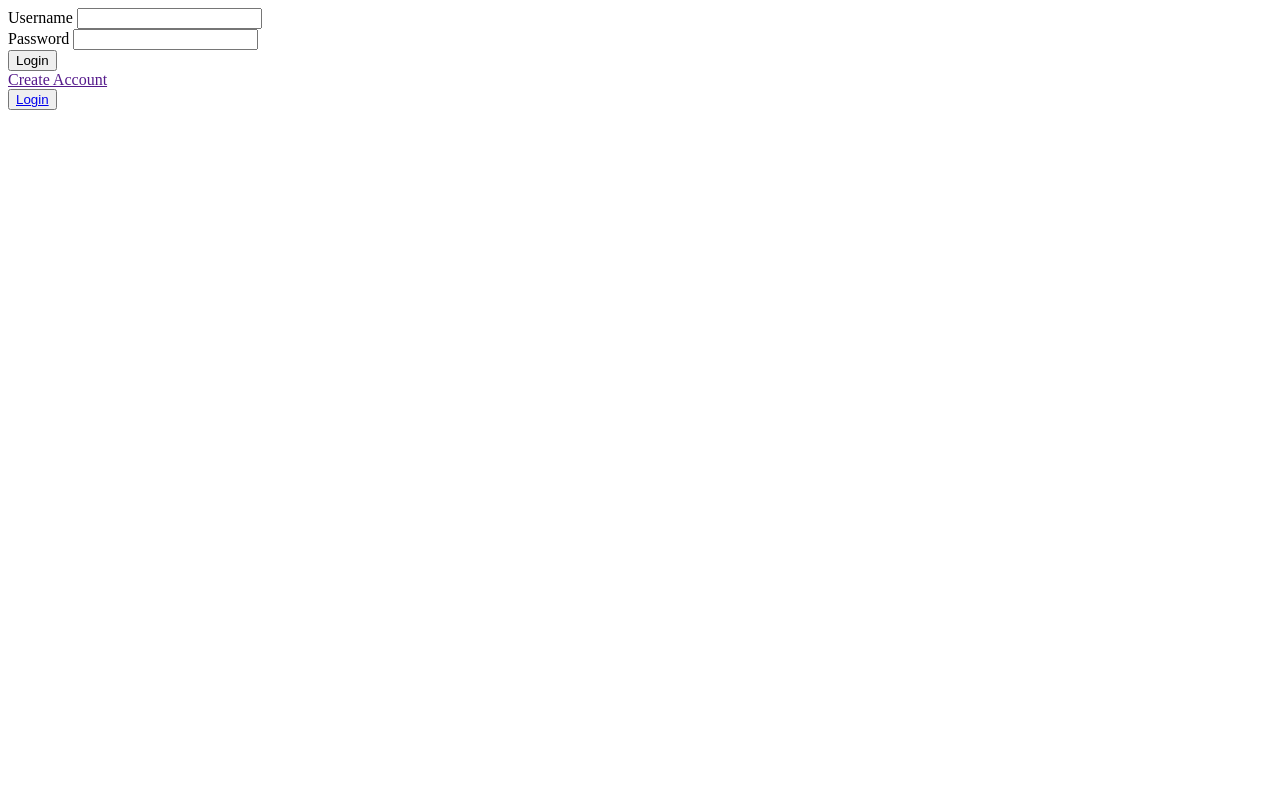
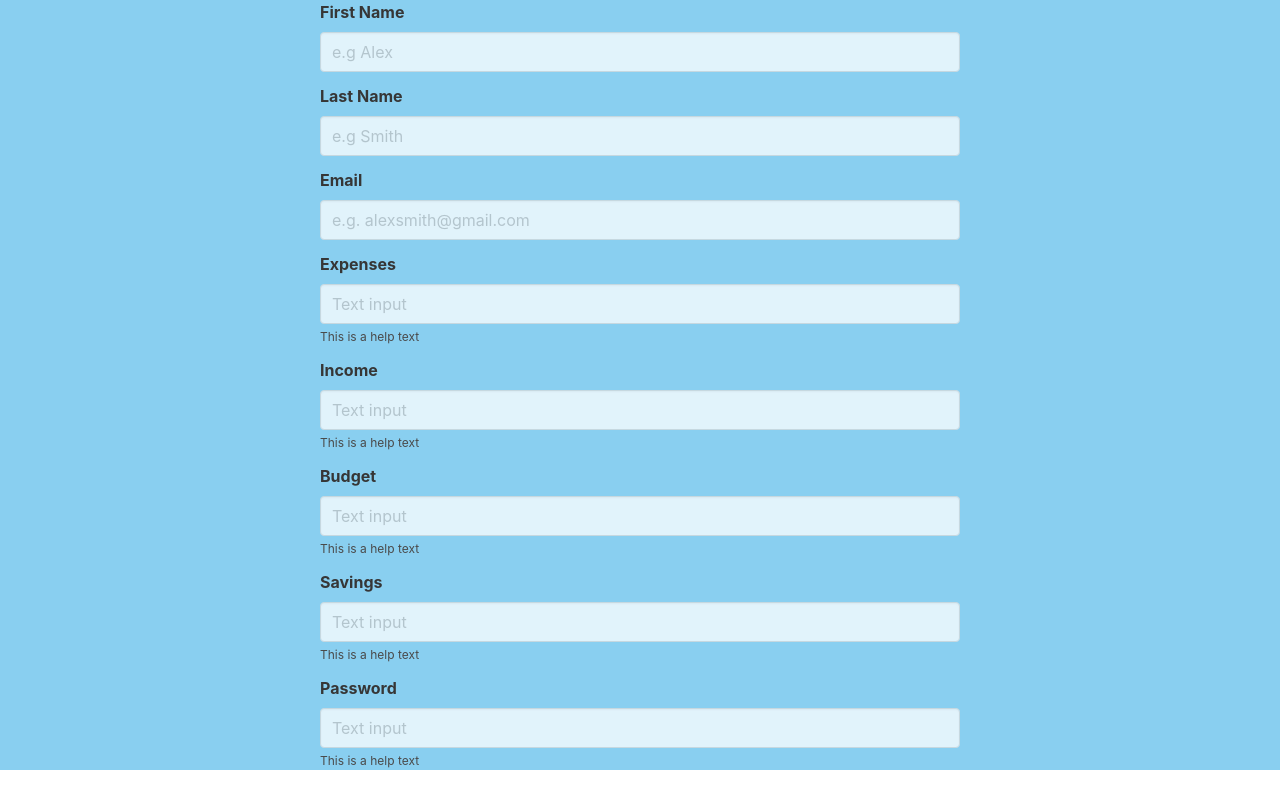
Before and after one commit to MarkGiddings202/CarGrail, a website: page views/html/loginPage.html in a window 1280 px wide. Drawn offline with nearby package versions, Linux system fonts and the light colour scheme.

Commit message:
mg/commit

```diff
--- a/db.js
+++ b/db.js
@@ -1,8 +1,9 @@
 const { Pool } = require("pg");
-require("dotenv").config();
 
 const pool = new Pool({
-  connectionString: process.env.DATABASE_URL
+  database: "CarGrail",
+  user: "postgres",
+  password: "",
 });
 
 module.exports = {
--- a/package.json
+++ b/package.json
@@ -20,9 +20,11 @@
   "homepage": "https://github.com/MarkGiddings202/CarGrail#readme",
   "dependencies": {
     "bcrypt": "^5.1.0",
+    "bulma": "^0.9.4",
     "cookie-parser": "^1.4.6",
     "cors": "^2.8.5",
     "dotenv": "^16.0.3",
+    "ejs": "^3.1.8",
     "express": "^4.18.2",
     "jsonwebtoken": "^8.5.1",
     "knex": "^2.3.0",
--- a/views/css/loginPage.css
+++ b/views/css/loginPage.css
@@ -41,6 +41,10 @@ img {
     border-radius: 10px;
     background-color: white;
     box-shadow: 20px black;
+}
+
+.sign-up-form {
+    width: 50%;
 
 }
 
--- a/views/html/loginPage.html
+++ b/views/html/loginPage.html
@@ -1,42 +1,74 @@
 <!DOCTYPE html>
-<html lang="en">
+<html>
+
 <head>
-    <meta charset="UTF-8">
-    <meta http-equiv="X-UA-Compatible" content="IE=edge">
-    <meta name="viewport" content="width=device-width, initial-scale=1.0">
-    <!-- <link rel="stylesheet" href="loginPage.css" type="text/css"> -->
-    <title>Login</title>
+	<meta charset="UTF-8">
+	<meta http-equiv="X-UA-Compatible" content="IE=edge">
+	<meta name="viewport" content="width=device-width, initial-scale=1.0">
+	<link rel="stylesheet" href="../css/loginPage.css">
+	<link rel="stylesheet" href="https://cdn.jsdelivr.net/npm/bulma@0.9.4/css/bulma.min.css">
+	<title>Login</title>
 </head>
+
 <body>
-    <header>
-        <!-- <img href= "" src="cloud.png"> -->
-    </header>
-    <div id="loginBox">
-        <form>
+	<div class="sign-up-form">
+		<div class="field">
+			<label class="label">First Name</label>
+			<div class="control">
+				<input class="input" type="text" placeholder="e.g Alex">
+			</div>
+		</div>
+		<div class="field">
+			<label class="label">Last Name</label>
+			<div class="control">
+				<input class="input" type="text" placeholder="e.g Smith">
+			</div>
+		</div>
 
-            <section id="usernameBox">
-                <label for="username">Username</label>
-                <input type="text"  id="username" name="username" required>
-            </section>
+		<div class="field">
+			<label class="label">Email</label>
+			<div class="control">
+				<input class="input" type="email" placeholder="e.g. alexsmith@gmail.com">
+			</div>
+		</div>
 
-            <section id="passwordBox">
-                <label for="password"> Password</label>
-                <input type="password" id="password" name="password" required>
-            </section>
-            <section id="submitBox">
-                <input type="submit" href="http://127.0.0.1:5500/CarGrail/views/html/financePage.html" id="submitButton" value="Login">
-            </section>
+		<div class="field">
+			<label class="label">Expenses</label>
+			<div class="control">
+				<input class="input" type="text" placeholder="Text input">
+			</div>
+			<p class="help">This is a help text</p>
+		</div>
+		<div class="field">
+			<label class="label">Income</label>
+			<div class="control">
+				<input class="input" type="text" placeholder="Text input">
+			</div>
+			<p class="help">This is a help text</p>
+		</div>
+		<div class="field">
+			<label class="label">Budget</label>
+			<div class="control">
+				<input class="input" type="text" placeholder="Text input">
+			</div>
+			<p class="help">This is a help text</p>
+		</div>
+		<div class="field">
+			<label class="label">Savings</label>
+			<div class="control">
+				<input class="input" type="text" placeholder="Text input">
+			</div>
+			<p class="help">This is a help text</p>
+		</div>
+		<div class="field">
+			<label class="label">Password</label>
+			<div class="control">
+				<input class="input" type="password" placeholder="Text input">
+			</div>
+			<p class="help">This is a help text</p>
+		</div>
+	</div>
 
-        </form>
-
-    </div>
-    <div id="createAccountBox">
-        <a href="" id="createAccount">Create Account</a>
-    </div>
-    <!-- vvv This is a Mock Login button for the time-being until we connect out backend to the front-end vvv -->
-    <button><a href="http://127.0.0.1:5500/CarGrail/views/html/financePage.html">Login</a></button>
-    <!-- ^^^ This is a Mock Login button for the time-being until we connect out backend to the front-end ^^^ -->
-
-    <!-- <script>src="loginPage.html"</script> -->
+	<script src="./loginPage.js"></script>
 </body>
 </html>
```
Also changed, not shown: app.js (+12 -1 lines), models/userModel.js (+4 -4 lines), views/js/loginPage.js (+1 -8 lines), README.md, 1 other file.
